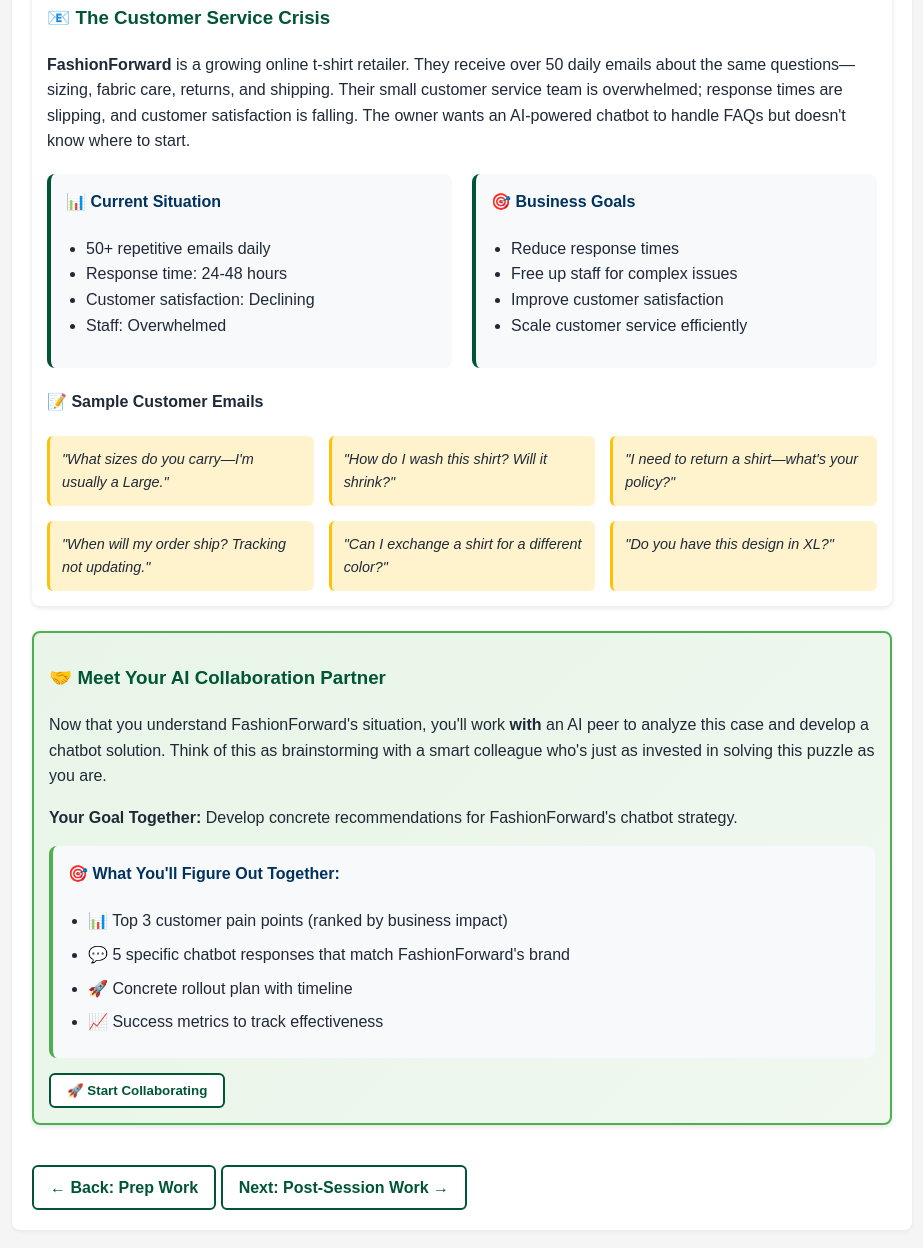
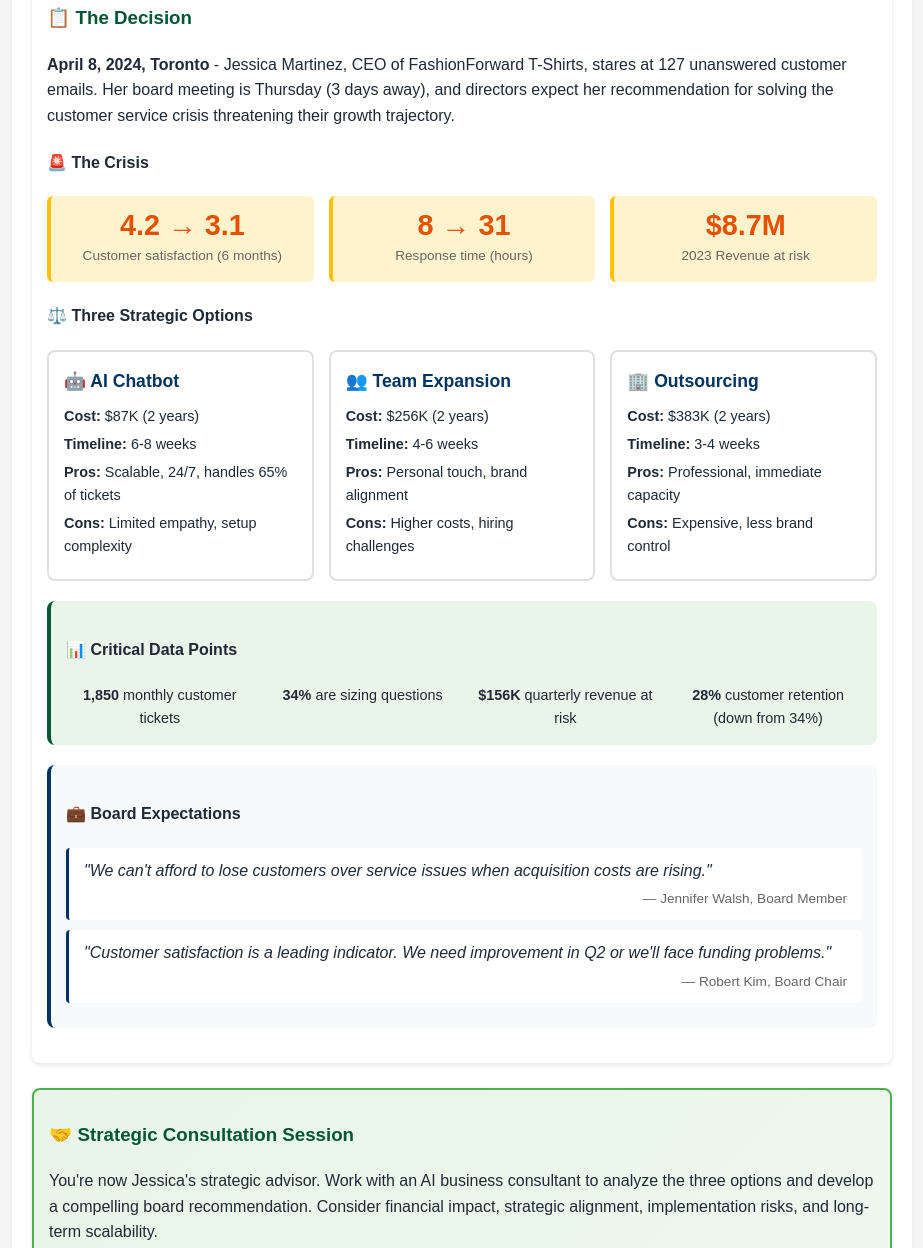
Before and after one commit to jameskruck/ai_chatbot, a plain HTML site: page in-session.html in a window 1280 px wide. Shown: the part 459-1707 px from the top of the page, without its empty margins (178-1101 px from the left). Drawn offline with Linux system fonts and the light colour scheme.

Commit message:
Case Expanded

```diff
--- a/in-session.html
+++ b/in-session.html
@@ -33,82 +33,116 @@
              style="width: 66%;"></div>
       </div>
 
-      <h2>Case Scenario: FashionForward T-Shirts</h2>
+      <h2>Executive Case Study: FashionForward Strategic Decision</h2>
 
       <div class="case-background card">
-        <h3>📧 The Customer Service Crisis</h3>
+        <h3>📋 The Decision</h3>
         <p>
-          <strong>FashionForward</strong> is a growing online t-shirt retailer. They receive over 50 daily emails
-          about the same questions—sizing, fabric care, returns, and shipping. Their small customer
-          service team is overwhelmed; response times are slipping, and customer satisfaction is falling.
-          The owner wants an AI-powered chatbot to handle FAQs but doesn't know where to start.
+          <strong>April 8, 2024, Toronto</strong> - Jessica Martinez, CEO of FashionForward T-Shirts,
+          stares at 127 unanswered customer emails. Her board meeting is Thursday (3 days away), and
+          directors expect her recommendation for solving the customer service crisis threatening
+          their growth trajectory.
         </p>
 
-        <div class="case-details">
-          <div class="detail-box">
-            <h4>📊 Current Situation</h4>
-            <ul>
-              <li>50+ repetitive emails daily</li>
-              <li>Response time: 24-48 hours</li>
-              <li>Customer satisfaction: Declining</li>
-              <li>Staff: Overwhelmed</li>
-            </ul>
-          </div>
-
-          <div class="detail-box">
-            <h4>🎯 Business Goals</h4>
-            <ul>
-              <li>Reduce response times</li>
-              <li>Free up staff for complex issues</li>
-              <li>Improve customer satisfaction</li>
-              <li>Scale customer service efficiently</li>
-            </ul>
+        <div class="case-snapshot">
+          <h4>🚨 The Crisis</h4>
+          <div class="crisis-grid">
+            <div class="crisis-stat">
+              <span class="big-number">4.2 → 3.1</span>
+              <span class="stat-desc">Customer satisfaction (6 months)</span>
+            </div>
+            <div class="crisis-stat">
+              <span class="big-number">8 → 31</span>
+              <span class="stat-desc">Response time (hours)</span>
+            </div>
+            <div class="crisis-stat">
+              <span class="big-number">$8.7M</span>
+              <span class="stat-desc">2023 Revenue at risk</span>
+            </div>
           </div>
         </div>
 
-        <div class="sample-emails">
-          <h4>📝 Sample Customer Emails</h4>
-          <div class="email-grid">
-            <div class="email-sample">
-              <em>"What sizes do you carry—I'm usually a Large."</em>
+        <div class="decision-options">
+          <h4>⚖️ Three Strategic Options</h4>
+          <div class="options-grid">
+            <div class="option-card">
+              <h5>🤖 AI Chatbot</h5>
+              <p><strong>Cost:</strong> $87K (2 years)</p>
+              <p><strong>Timeline:</strong> 6-8 weeks</p>
+              <p><strong>Pros:</strong> Scalable, 24/7, handles 65% of tickets</p>
+              <p><strong>Cons:</strong> Limited empathy, setup complexity</p>
             </div>
-            <div class="email-sample">
-              <em>"How do I wash this shirt? Will it shrink?"</em>
+            <div class="option-card">
+              <h5>👥 Team Expansion</h5>
+              <p><strong>Cost:</strong> $256K (2 years)</p>
+              <p><strong>Timeline:</strong> 4-6 weeks</p>
+              <p><strong>Pros:</strong> Personal touch, brand alignment</p>
+              <p><strong>Cons:</strong> Higher costs, hiring challenges</p>
             </div>
-            <div class="email-sample">
-              <em>"I need to return a shirt—what's your policy?"</em>
+            <div class="option-card">
+              <h5>🏢 Outsourcing</h5>
+              <p><strong>Cost:</strong> $383K (2 years)</p>
+              <p><strong>Timeline:</strong> 3-4 weeks</p>
+              <p><strong>Pros:</strong> Professional, immediate capacity</p>
+              <p><strong>Cons:</strong> Expensive, less brand control</p>
             </div>
-            <div class="email-sample">
-              <em>"When will my order ship? Tracking not updating."</em>
+          </div>
+        </div>
+
+        <div class="key-data">
+          <h4>📊 Critical Data Points</h4>
+          <div class="data-row">
+            <div class="data-point">
+              <strong>1,850</strong> monthly customer tickets
             </div>
-            <div class="email-sample">
-              <em>"Can I exchange a shirt for a different color?"</em>
+            <div class="data-point">
+              <strong>34%</strong> are sizing questions
             </div>
-            <div class="email-sample">
-              <em>"Do you have this design in XL?"</em>
+            <div class="data-point">
+              <strong>$156K</strong> quarterly revenue at risk
             </div>
+            <div class="data-point">
+              <strong>28%</strong> customer retention (down from 34%)
+            </div>
+          </div>
+        </div>
+
+        <div class="board-pressure">
+          <h4>💼 Board Expectations</h4>
+          <div class="board-quotes">
+            <blockquote>
+              "We can't afford to lose customers over service issues when acquisition costs are rising."
+              <cite>— Jennifer Walsh, Board Member</cite>
+            </blockquote>
+            <blockquote>
+              "Customer satisfaction is a leading indicator. We need improvement in Q2 or we'll face funding problems."
+              <cite>— Robert Kim, Board Chair</cite>
+            </blockquote>
           </div>
         </div>
       </div>
 
       <div class="tutor-intro card">
-        <h3>🤝 Meet Your AI Collaboration Partner</h3>
+        <h3>🤝 Strategic Consultation Session</h3>
         <p>
-          Now that you understand FashionForward's situation, you'll work <strong>with</strong> an AI peer to analyze
-          this case and develop a chatbot solution. Think of this as brainstorming with a smart colleague who's
-          just as invested in solving this puzzle as you are.
+          You're now Jessica's strategic advisor. Work with an AI business consultant to analyze
+          the three options and develop a compelling board recommendation. Consider financial impact,
+          strategic alignment, implementation risks, and long-term scalability.
         </p>
-        <p><strong>Your Goal Together:</strong> Develop concrete recommendations for FashionForward's chatbot strategy.</p>
         <div class="collaboration-goals">
-          <h4>🎯 What You'll Figure Out Together:</h4>
+          <h4>🎯 Your Analysis Framework:</h4>
           <ul>
-            <li>📊 Top 3 customer pain points (ranked by business impact)</li>
-            <li>💬 5 specific chatbot responses that match FashionForward's brand</li>
-            <li>🚀 Concrete rollout plan with timeline</li>
-            <li>📈 Success metrics to track effectiveness</li>
+            <li>📈 <strong>Financial Analysis:</strong> ROI, cash flow impact, risk assessment</li>
+            <li>⚖️ <strong>Strategic Trade-offs:</strong> Cost vs. quality vs. scalability</li>
+            <li>🕐 <strong>Implementation Reality:</strong> Timeline, resources, change management</li>
+            <li>🏆 <strong>Competitive Advantage:</strong> How customer service can differentiate</li>
+            <li>🎤 <strong>Board Presentation:</strong> Clear recommendation with compelling rationale</li>
           </ul>
         </div>
-        <button id="start-tutoring" class="btn-primary">🚀 Start Collaborating</button>
+        <div class="decision-pressure">
+          <p><strong>⏰ The Clock is Ticking:</strong> Jessica presents to the board in 3 days. What's your recommendation?</p>
+        </div>
+        <button id="start-tutoring" class="btn-primary">🚀 Begin Strategic Analysis</button>
       </div>
     </section>
 
@@ -273,7 +307,7 @@ Start by greeting the learner and asking them what they think is the biggest pro
         }
 
         try {
-          const response = await fetch('https://ai-chatbot-oise.onrender.com/chat', {
+          const response = await fetch('http://localhost:5000/chat', {
             method: 'POST',
             headers: { 'Content-Type': 'application/json' },
             body: JSON.stringify({
@@ -416,7 +450,7 @@ Please provide:
 
 Make it encouraging and specific to their responses. Format nicely with headers and bullet points.`;
 
-          const response = await fetch('https://ai-chatbot-oise.onrender.com/chat', {
+          const response = await fetch('http://localhost:5000/chat', {
             method: 'POST',
             headers: { 'Content-Type': 'application/json' },
             body: JSON.stringify({
@@ -692,8 +726,186 @@ Make it encouraging and specific to their responses. Format nicely with headers
       margin-bottom: 0;
     }
 
-    .collaboration-goals li {
-      margin-bottom: 8px;
+    .decision-options {
+      margin: 20px 0;
+    }
+
+    .options-grid {
+      display: grid;
+      grid-template-columns: repeat(auto-fit, minmax(250px, 1fr));
+      gap: 15px;
+      margin-top: 15px;
+    }
+
+    .option-card {
+      background: #fff;
+      border: 2px solid #e0e0e0;
+      border-radius: 8px;
+      padding: 15px;
+      transition: all 0.3s ease;
+    }
+
+    .option-card:hover {
+      border-color: var(--primary-color);
+      box-shadow: 0 4px 8px rgba(0,0,0,0.1);
+    }
+
+    .option-card h5 {
+      margin: 0 0 10px 0;
+      color: var(--secondary-color);
+      font-size: 1.1em;
+    }
+
+    .option-card p {
+      margin: 5px 0;
+      font-size: 0.9em;
+    }
+
+    .customer-data {
+      margin: 20px 0;
+      padding: 20px;
+      background: #f8f9fa;
+      border-radius: 8px;
+    }
+
+    .inquiry-stats {
+      display: flex;
+      flex-wrap: wrap;
+      gap: 20px;
+      justify-content: space-around;
+      margin-top: 15px;
+    }
+
+    .stat-item {
+      text-align: center;
+      min-width: 100px;
+    }
+
+    .stat-number {
+      display: block;
+      font-size: 2em;
+      font-weight: bold;
+      color: var(--primary-color);
+      line-height: 1;
+    }
+
+    .case-snapshot {
+      margin: 20px 0;
+    }
+
+    .crisis-grid {
+      display: grid;
+      grid-template-columns: repeat(auto-fit, minmax(150px, 1fr));
+      gap: 15px;
+      margin-top: 15px;
+    }
+
+    .crisis-stat {
+      text-align: center;
+      background: #fff3cd;
+      border-left: 4px solid #ffc107;
+      padding: 15px;
+      border-radius: 6px;
+    }
+
+    .big-number {
+      display: block;
+      font-size: 1.8em;
+      font-weight: bold;
+      color: #e65100;
+      line-height: 1;
+    }
+
+    .stat-desc {
+      display: block;
+      font-size: 0.85em;
+      color: #666;
+      margin-top: 5px;
+    }
+
+    .key-data {
+      margin: 20px 0;
+      padding: 15px;
+      background: #e8f5e8;
+      border-radius: 8px;
+      border-left: 4px solid var(--primary-color);
+    }
+
+    .data-row {
+      display: grid;
+      grid-template-columns: repeat(auto-fit, minmax(180px, 1fr));
+      gap: 15px;
+      margin-top: 10px;
+    }
+
+    .data-point {
+      text-align: center;
+      font-size: 0.9em;
+    }
+
+    .board-pressure {
+      margin: 20px 0;
+      padding: 15px;
+      background: #f8f9fa;
+      border-radius: 8px;
+      border-left: 4px solid var(--secondary-color);
+    }
+
+    .board-quotes blockquote {
+      margin: 10px 0;
+      padding: 10px 15px;
+      background: white;
+      border-left: 3px solid var(--secondary-color);
+      font-style: italic;
+      border-radius: 4px;
+    }
+
+    .board-quotes cite {
+      display: block;
+      text-align: right;
+      font-size: 0.85em;
+      color: #666;
+      margin-top: 5px;
+      font-style: normal;
+    }
+
+    .decision-pressure {
+      background: linear-gradient(135deg, #fff3e0, #ffe0b2);
+      padding: 15px;
+      border-radius: 8px;
+      margin: 15px 0;
+      border-left: 4px solid #ff9800;
+      text-align: center;
+    }
+
+    .decision-pressure p {
+      margin: 0;
+      font-weight: 600;
+      color: #e65100;
+    }
+
+    .option-card {
+      background: #fff;
+      border: 2px solid #e0e0e0;
+      border-radius: 8px;
+      padding: 15px;
+      transition: all 0.3s ease;
+    }
+
+    .option-card:hover {
+      border-color: var(--primary-color);
+      box-shadow: 0 4px 8px rgba(0,0,0,0.1);
+    }
+
+    .option-card h5 {
+      margin: 0 0 10px 0;
+      color: var(--secondary-color);
+      font-size: 1.1em;
+    }
+
+    .option-card p {
+      margin: 5px 0;
+      font-size: 0.9em;
     }
 
     .hidden {
```
Also changed, not shown: 1 other file.
